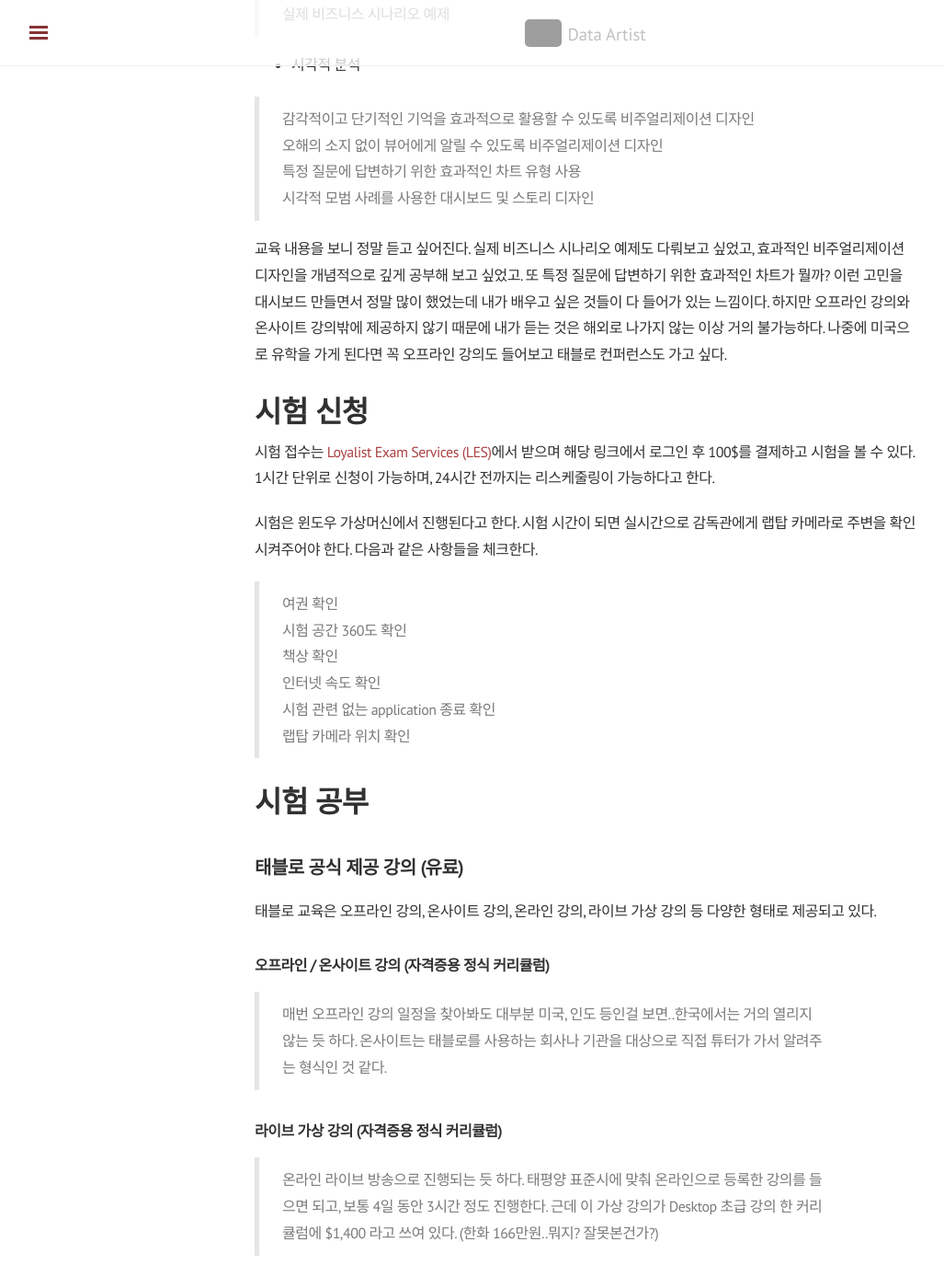
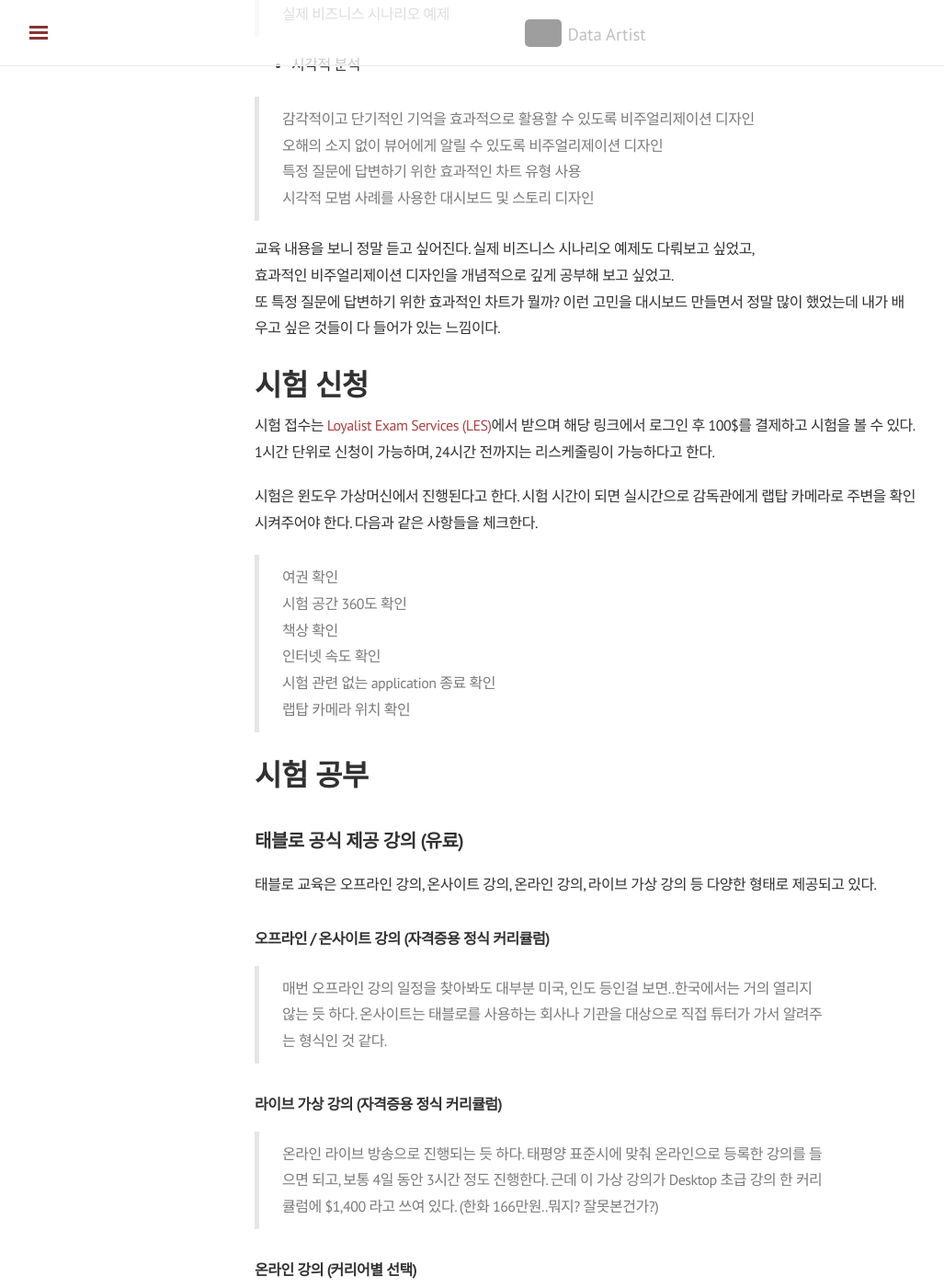
Before and after one commit to shanny924/shanny924.github.io, a Jekyll site: the page built from _posts/2020-03-10-tableau-certified.md, in a window 1280 px wide and 1400 px high, scrolled down 2884 px. Shown: the whole window at 92% size, without its empty margins (3-1030 px from the left). Built offline with Jekyll 4.4.1, drawn with Linux system fonts in a browser that asks for light colours; nearby versions of some CDN libraries; comment, search, counter and statistics services are not loaded; some of the changed text lies outside the part shown; grey boxes are pictures that could not be loaded.

Commit message:
Update 2020-03-10-tableau-certified.md

```diff
--- a/_posts/2020-03-10-tableau-certified.md
+++ b/_posts/2020-03-10-tableau-certified.md
@@ -114,8 +114,9 @@ tag: [자격증]
 >특정 질문에 답변하기 위한 효과적인 차트 유형 사용
 >시각적 모범 사례를 사용한 대시보드 및 스토리 디자인
 
-교육 내용을 보니 정말 듣고 싶어진다. 실제 비즈니스 시나리오 예제도 다뤄보고 싶었고, 효과적인 비주얼리제이션 디자인을 개념적으로 깊게 공부해 보고 싶었고. 또 특정 질문에 답변하기 위한 효과적인 차트가 뭘까? 이런 고민을 대시보드 만들면서 정말 많이 했었는데 내가 배우고 싶은 것들이 다 들어가 있는 느낌이다. 하지만 오프라인 강의와 온사이트 강의밖에 제공하지 않기 때문에 내가 듣는 것은 해외로 나가지 않는 이상 거의 불가능하다.
-나중에 미국으로 유학을 가게 된다면 꼭 오프라인 강의도 들어보고 태블로 컨퍼런스도 가고 싶다.
+교육 내용을 보니 정말 듣고 싶어진다. 실제 비즈니스 시나리오 예제도 다뤄보고 싶었고,
+효과적인 비주얼리제이션 디자인을 개념적으로 깊게 공부해 보고 싶었고.
+또 특정 질문에 답변하기 위한 효과적인 차트가 뭘까? 이런 고민을 대시보드 만들면서 정말 많이 했었는데 내가 배우고 싶은 것들이 다 들어가 있는 느낌이다.
 
 # 시험 신청
 시험 접수는 [Loyalist Exam Services (LES)](https://tableau.lcsexams.com/)에서 받으며 해당 링크에서 로그인 후 100$를 결제하고 시험을 볼 수 있다. 1시간 단위로 신청이 가능하며, 24시간 전까지는 리스케줄링이 가능하다고 한다.
@@ -150,8 +151,6 @@ tag: [자격증]
 ### 온라인 강의 (커리어별 선택)
 
 >그래서 나같은 대학생에게 가장 현실적인 방안은 온라인 강의를 듣는 것인데, [Tableau E-learning](https://elearning-samples.tableau.com/)사이트에 들어가면 Creator (Tableau Desktop과 Prep 사용자)의 경우 한달 10달러, Explorer (Tableau Online과 Tableau Server 사용자)의 경우 한달 5달러 의 비용을 내면 된다. 연간 결제를 원한다면 120$ 를 내야 한다.
->다만, 이러닝 사이트에서는 정식 초급 교육 커리를 따라가는 것이 아니라 자신의 커리어에 맞춰서 교육 패스를 선택할 수 있는 방식으로 되어 있다.
-모든 교육 패스에서 첫번째 대단원은 (10-15개 내외 정도의 강의) 무료 체험이 가능하다.
 
 
 ## 태블로 공식 무료 동영상 강의 (무료)
```
